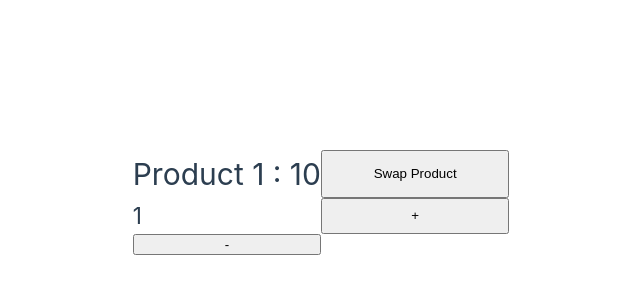
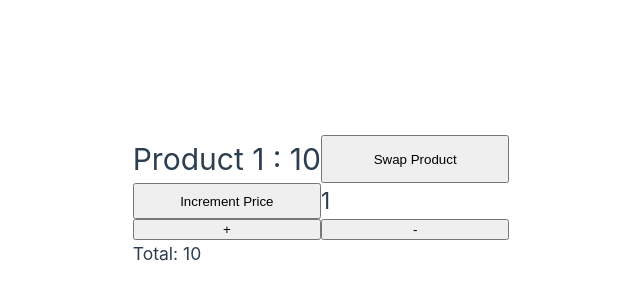
Before and after one commit to JocelynLlamas/vue-composition-api, a Vue app: page / in a window 1280 px wide. Shown: the part 198-498 px from the top of the page, without its empty margins (319-959 px from the left). Built offline with nearby package versions, Linux system fonts and the light colour scheme.

Commit message:
Computed Propierties

```diff
--- a/src/App.vue
+++ b/src/App.vue
@@ -1,32 +1,36 @@
 <script>
-import {reactive, ref, toRef, toRefs} from 'vue';
+import { reactive, ref, toRef, toRefs, computed } from 'vue';
 
-export default{
-  setup(){
+export default {
+  setup() {
 
     const message = ref('Hello')
     // If you are working with simple values, use ref function
-    const quantity = ref(1)
+    // const quantity = ref(1)
     // For more complex data structures or objects with multiple
     // propierties, use reactive function
     const item = reactive({
       name: "Product 1",
-      price: 10
+      price: 10,
+      quantity: 1,
     })
 
-    const increment = () => quantity.value++
-    const decrement = () =>quantity.value--
+    const increment = () => item.quantity++
+    const decrement = () => item.quantity--
     const swapProduct = () => {
       item.name = "Product A"
       item.price = 30
     }
+
+
+    const total = computed(()=> item.price * item.quantity)
 
     // const nameRef = toRef(item, 'name');
     // console.log('nameRef:', nameRef.value)
     // item.name = "New Product"
     // console.log('nameRef:', nameRef.value)
 
-    const {name, price} = toRefs(item)
+    const { name, price, quantity } = toRefs(item)
 
     // console.log('name:', itemRefs.name.value)
     // console.log('price:', itemRefs.price.value)
@@ -37,11 +41,12 @@ export default{
     // console.log('name:', itemRefs.name.value)
     // console.log('price:', itemRefs.price.value)
 
-    return{
+    return {
       message,
       quantity,
       name,
       price,
+      total,
       increment,
       decrement,
       swapProduct
@@ -53,10 +58,12 @@ export default{
 <template>
   <h1>{{ name }} : {{ price }}</h1>
   <button @click="swapProduct">Swap Product</button>
+  <button @click="price++">Increment Price</button>
   <h2>{{ quantity }}</h2>
   <button @click="increment">+</button>
   <button @click="decrement">-</button>
+
+  <h3>Total: {{ total }}</h3>
 </template>
 
-<style scoped>
-</style>
+<style scoped></style>
```
